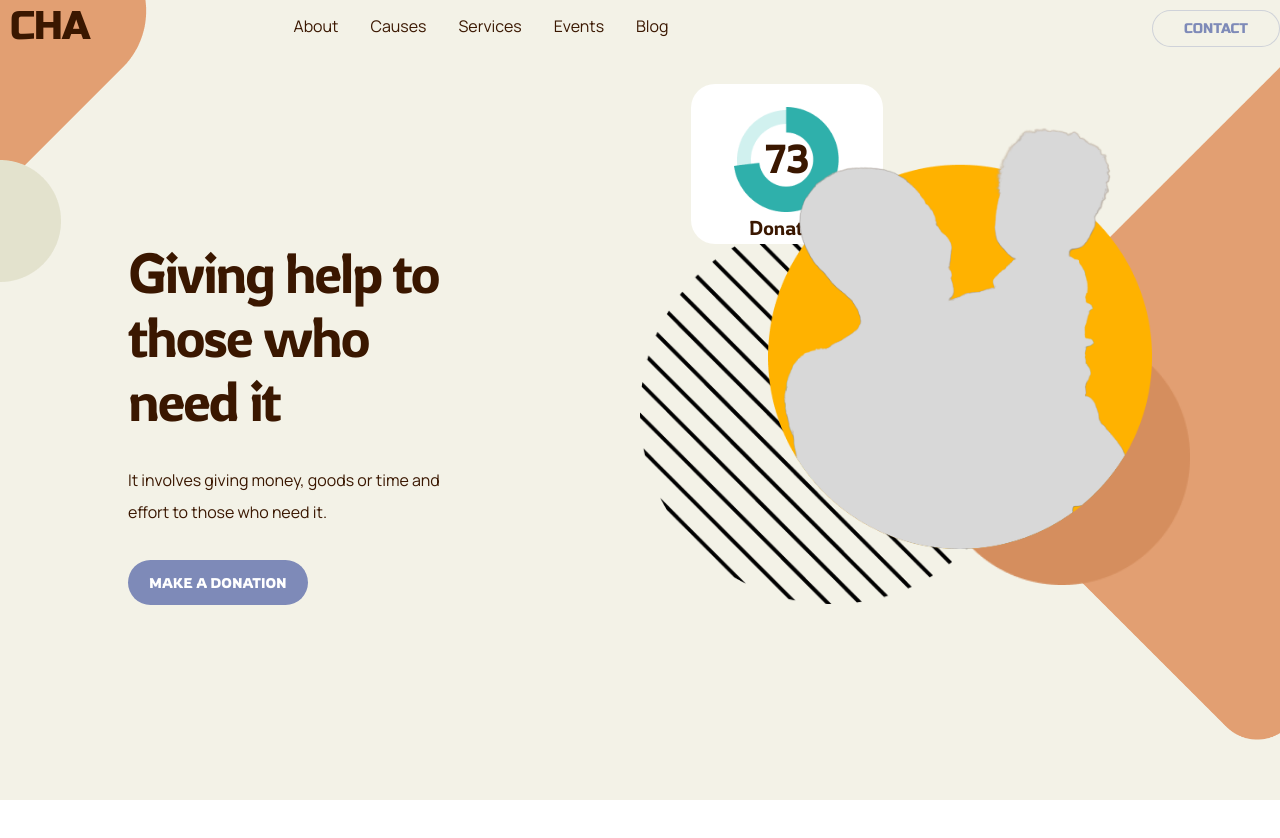
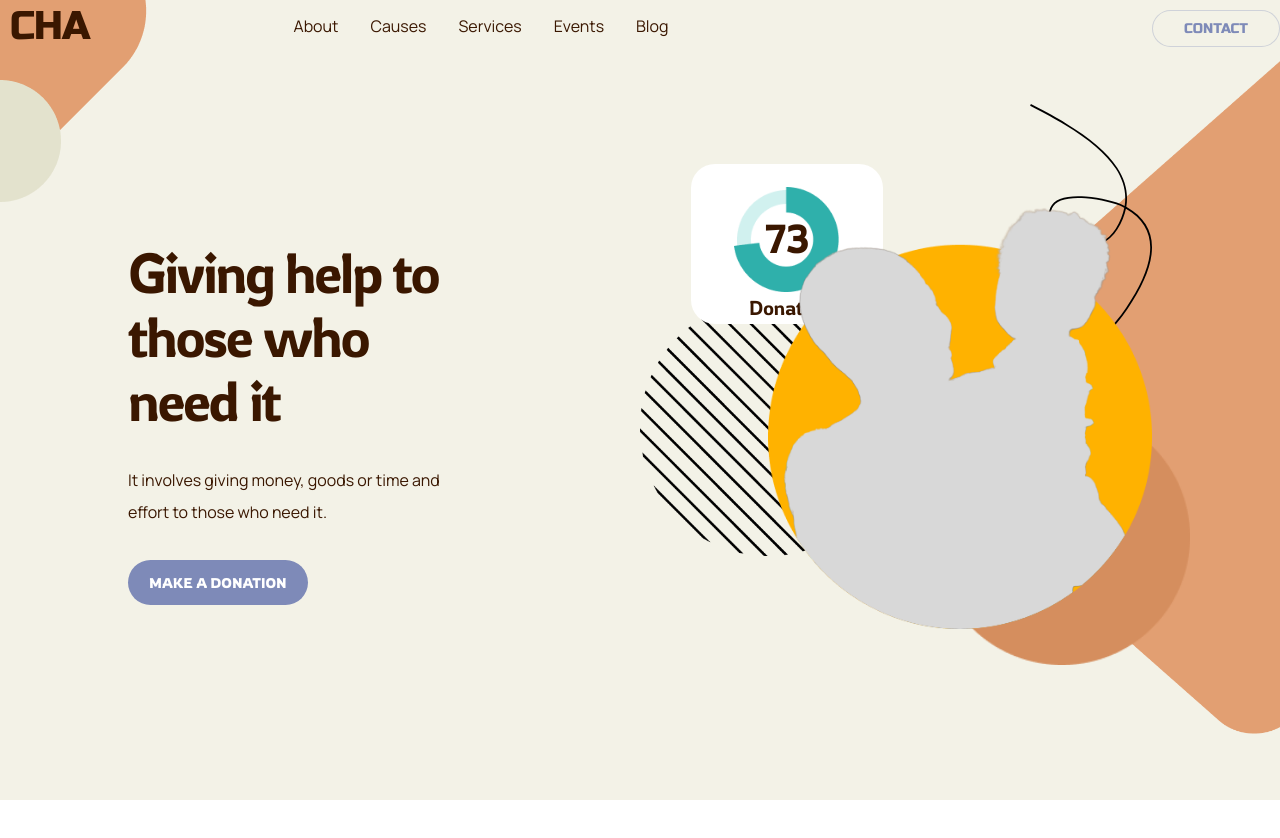
Before and after one commit to Luksonaa18/Project-final1, a plain HTML site: page index.html in a window 1280 px wide. Drawn offline with Linux system fonts and the light colour scheme.

Commit message:
foto davamate magram svg pngze ar chans

```diff
--- a/index.html
+++ b/index.html
@@ -49,9 +49,10 @@
           <img id="first-position" src="images/Combined Shape.png" alt="" />
           <img id="second-position-image" src="images/pic.png" alt="" />
           <img id="third-image" src="images/Oval (2).png" alt="">
+          <img id="path-image" src="images/Path 2.svg" alt="">
           <img src="images/Path (1).png" alt="" />
-          <img id="rectangle" src="images/Rectangle (1).png" alt="" />
         </div>
+        <img id="rectangle" src="images/Rectangle (1).png" alt="" />
       </div>
       <div class="text-button-paragraph">
         <div class="texts">
--- a/style.css
+++ b/style.css
@@ -71,6 +71,12 @@ nav {
   cursor: pointer;
   background-color: #f3f2e7;
 }
+#path-image {
+  position: absolute;
+  bottom: 110%;
+  width: 20%;
+  left: 80%;
+}
 #menu-bar {
   display: none;
 }
@@ -81,7 +87,7 @@ nav {
 }
 .bottom-image {
   position: absolute;
-  top: 20%;
+  top: 10%;
   left: 0;
 }
 #menu-bar.shown {
@@ -260,18 +266,27 @@ h2 {
   .text-button-paragraph {
     margin-left: 12px;
   }
-  #third-image{
+  #third-image {
     width: 40%;
-    bottom: 2%;
-   left: 44%;
+    bottom: 47%;
+    left: 44%;
+    top: -6%;
+  }
+  #path-image {
+    position: absolute;
+    bottom: 100%;
+    width: 15%;
+    left: 70%;
   }
 }
 
-@media (min-width: 768px) {
+@media  only screen and (min-width: 768px) {
   .container-of-position-images-div {
     flex-direction: row;
     align-items: center;
     justify-content: center;
+    position: relative;
+    top: 30%;
   }
   #third-image {
     width: 20%;
@@ -285,7 +300,7 @@ h2 {
     left: 0;
   }
   #first-position {
-    width: 30%;
+    width: 20%;
     left: 50%;
     top: 5%;
   }
@@ -337,6 +352,12 @@ h2 {
     height: 100vh;
     width: 100%;
   }
+  #path-image {
+    position: absolute;
+    bottom: 50%;
+    width: 10%;
+    left: 80%;
+  }
   a {
     transition: 0.7s ease-in-out;
   }
@@ -348,11 +369,12 @@ h2 {
   }
   #rectangle {
     position: absolute;
-    top: -126%;
+    top: -180%;
     right: 0%;
     display: block;
     height: 730px;
     z-index: -2;
+    width: 30%;
   }
   #header-button {
     position: absolute;
```
Also changed, not shown: images/Path 2.svg (added).
